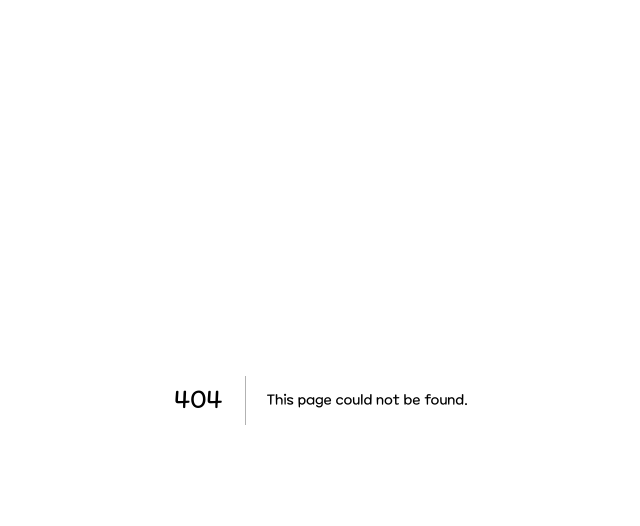
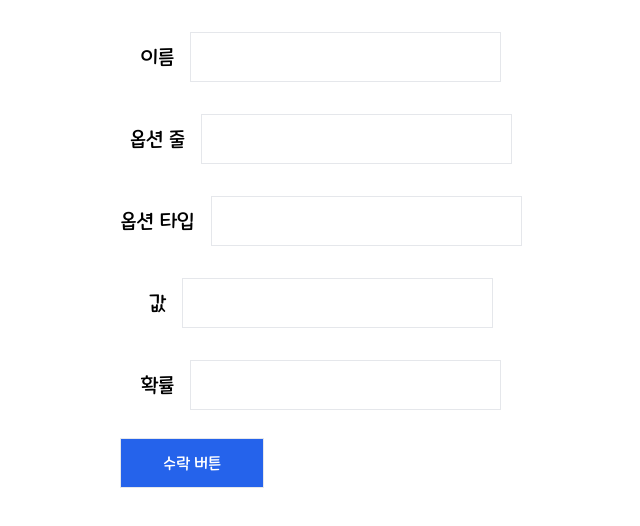
Before and after one commit to DoggySummer/mapleCube, a Next.js app: page /add in a window 1280 px wide. Before the commit this address had no page. Shown: the top 526 px of the page, without its empty margins (319-959 px from the left). Built offline with nearby package versions, Linux system fonts and the light colour scheme.

Commit message:
api 통신 학습

```diff
--- /dev/null
+++ b/app/(pages)/add/page.tsx
@@ -0,0 +1,76 @@
+'use client'
+import { NextRequest } from 'next/server'
+
+import { useState } from 'react'
+
+const AddDB = () => {
+  const [form, setForm] = useState({
+    optionName: '',
+    optionSeq: 0,
+    optionType: '',
+    value: 0,
+    possibility: 0,
+  })
+
+  const handleChange = (e: React.ChangeEvent<HTMLInputElement>) => {
+    setForm({
+      ...form,
+      [e.target.name]: e.target.value,
+    })
+  }
+
+  const handleSubmit = async () => {
+    try {
+      const res = await fetch('http://localhost:3000/api/add', {
+        method: 'POST',
+        body: JSON.stringify({
+          optionName: form.optionName,
+          optionSeq: form.optionSeq,
+          optionType: form.optionType,
+          value: form.value,
+          possibility: form.possibility,
+        }),
+        headers: {
+          'content-type': 'application/json',
+        },
+      })
+      console.log(res)
+      if (res.ok) {
+        console.log('성공이얌')
+      } else {
+        console.log('실패얌')
+      }
+    } catch (error) {
+      console.log(error)
+    }
+  }
+  return (
+    <div className="flex flex-col items-center justify-center">
+      <form method="POST" onSubmit={handleSubmit}>
+        <div className="mt-8 flex items-center justify-center">
+          <div className="pr-4 text-xl">이름</div>
+          <input className="border px-3 py-3" name="optionName" onChange={handleChange} />
+        </div>
+        <div className="mt-8 flex items-center justify-center">
+          <div className="pr-4 text-xl">옵션 줄</div>
+          <input className="border px-3 py-3" name="optionSeq" onChange={handleChange} />
+        </div>
+        <div className="mt-8 flex items-center justify-center">
+          <div className="pr-4 text-xl">옵션 타입</div>
+          <input className="border px-3 py-3" name="optionType" onChange={handleChange} />
+        </div>
+        <div className="mt-8 flex items-center justify-center">
+          <div className="pr-4 text-xl">값</div>
+          <input className="border px-3 py-3" name="value" onChange={handleChange} />
+        </div>
+        <div className="mt-8 flex items-center justify-center">
+          <div className="pr-4 text-xl">확률</div>
+          <input className="border px-3 py-3" name="possibility" onChange={handleChange} />
+        </div>
+        <button className="mt-7 block w-36 border bg-blue-600 px-9 py-3 text-white">수락 버튼</button>
+      </form>
+    </div>
+  )
+}
+
+export default AddDB
--- /dev/null
+++ b/app/api/add/route.ts
@@ -0,0 +1,13 @@
+import { NextResponse } from 'next/server'
+
+import { connectDB } from '@/app/utils/database'
+import { ObjectId } from 'mongodb'
+
+export async function POST(req: Request) {
+  const client = await connectDB
+  const db = client.db('mapleItem')
+  const data = await req.json()
+  console.log(data)
+  const result = await db.collection('epic_weapon').insertOne(data)
+  return NextResponse.json(data)
+}
--- a/app/page.tsx
+++ b/app/page.tsx
@@ -1,10 +1,15 @@
+import { connectDB } from './utils/database'
 import { Button, Checkbox, FormControlLabel } from '@mui/material'
-import EquipDetail from './components/meso/equipDetail'
+import { equipSelect, potenSelect } from './constant'
+
+import Result from './components/result/result'
 import PotenSelect from './components/meso/potenSelect'
-import { equipSelect, potenSelect } from './constant'
-import Result from './components/result/result'
 
-export default function Home() {
+export default async function Home() {
+  const client = await connectDB
+  const db = client.db('mapleItem')
+  const result = await db.collection('epic_weapon').find().toArray()
+  console.log(result)
   return (
     <main className="flex h-screen w-full flex-col justify-center bg-gray-200">
       <div className="mx-auto mb-4 w-[90vw] text-left text-3xl text-gray-600 sm:w-[600px]">잠재능력 시뮬레이터</div>
--- /dev/null
+++ b/app/type/global.d.t.ts
@@ -0,0 +1,4 @@
+export {}
+declare global {
+  var _mongo: Promise<MongoClient> | undefined
+}
--- /dev/null
+++ b/app/utils/api.ts
@@ -0,0 +1,10 @@
+import { NextApiRequest, NextApiResponse } from 'next'
+
+export default function handler(req: NextApiRequest, res: NextApiResponse) {
+  if (req.method === 'GET') {
+    console.log(123)
+  } else {
+    console.log(34534534)
+  }
+  return res.status(200).json
+}
--- /dev/null
+++ b/app/utils/database.ts
@@ -0,0 +1,15 @@
+import { MongoClient } from 'mongodb'
+const url = process.env.NEXT_PUBLIC_MONGODB_URL
+if (!url) {
+  throw new Error('The MONGODB_URL environment variable is not defined')
+}
+let connectDB: Promise<MongoClient>
+if (process.env.NODE_ENV === 'development') {
+  if (!global._mongo) {
+    global._mongo = new MongoClient(url).connect()
+  }
+  connectDB = global._mongo
+} else {
+  connectDB = new MongoClient(url).connect()
+}
+export { connectDB }
--- a/package.json
+++ b/package.json
@@ -18,6 +18,7 @@
     "autoprefixer": "10.4.17",
     "eslint": "8.56.0",
     "eslint-config-next": "14.1.0",
+    "mongodb": "^6.3.0",
     "next": "14.1.0",
     "postcss": "8.4.33",
     "react": "18.2.0",
```
Also changed, not shown: tsconfig.json (+8 -6 lines), app/api/read/route.ts (added), 2 other files (tests, documents, lock files or other folders).
